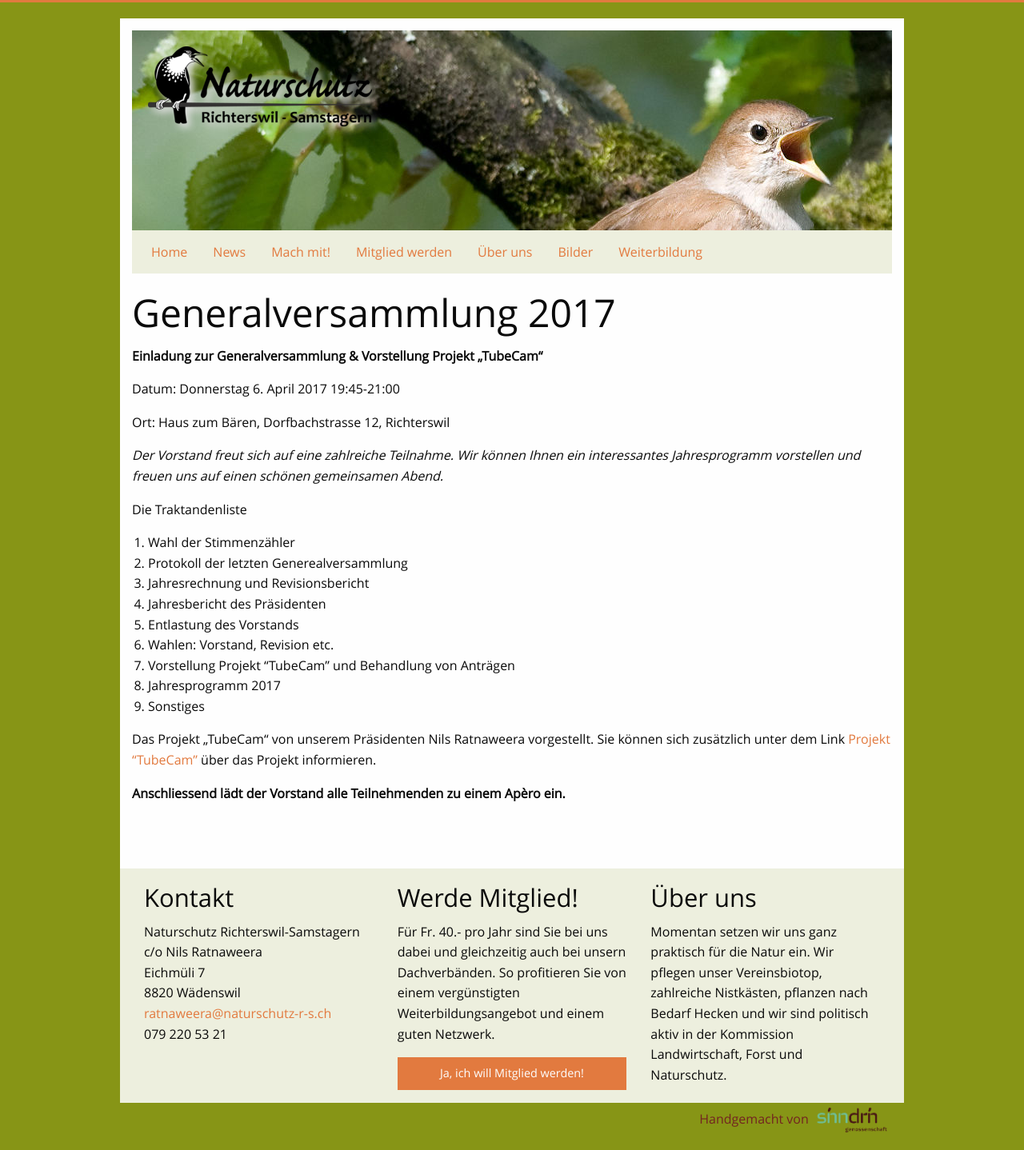
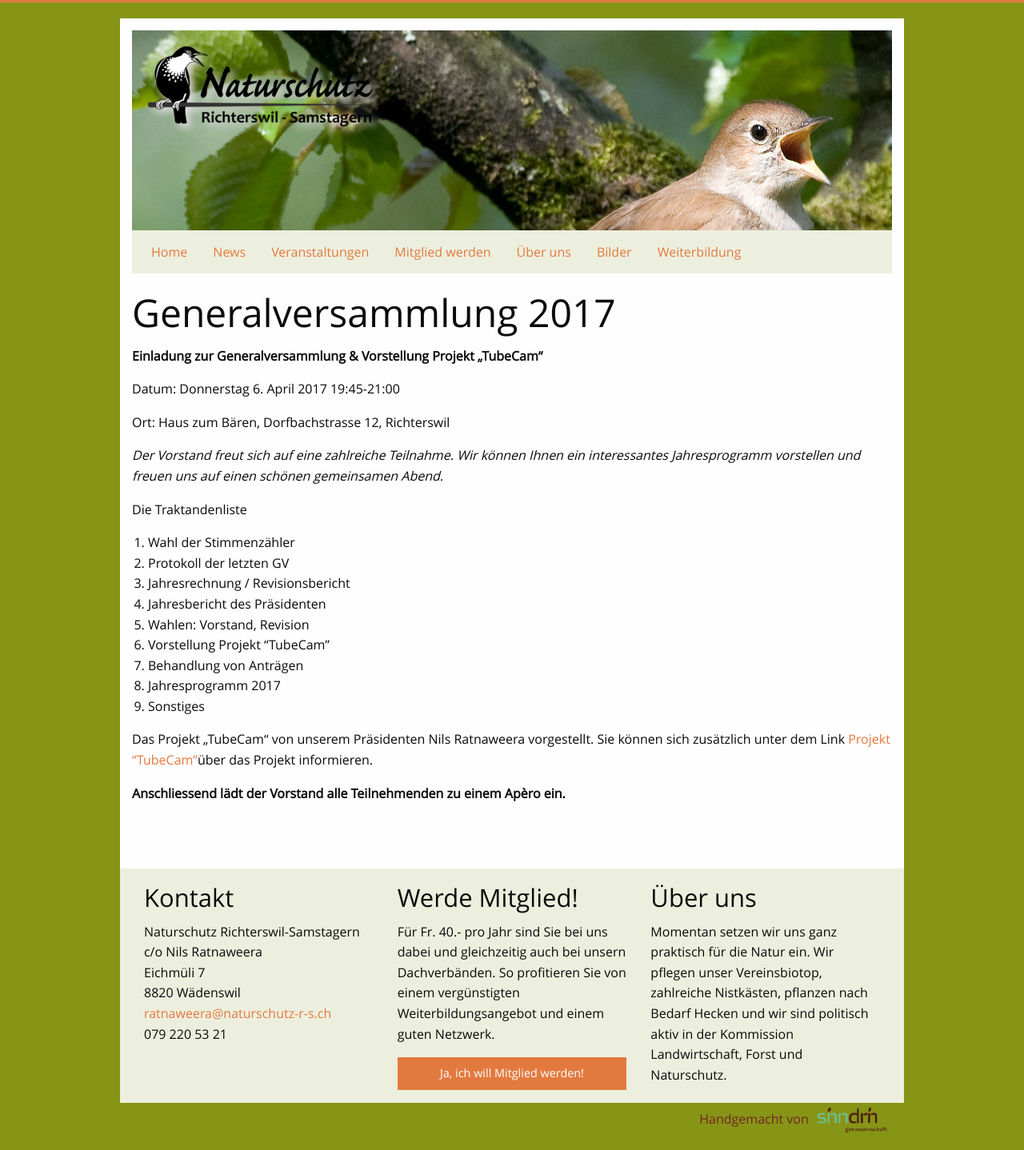
Before and after one commit to Naturschutz-Richterswil-Samstagern/Naturschutz-Richterswil-Samstagern.github.io, a Jekyll site: the page built from _posts/veranstaltungen/2017-04-06-gv-2017.md, in a window 1280 px wide. Shown: the whole page at 80% size. Built offline with Jekyll 4.4.1, drawn with Linux system fonts in a browser that asks for light colours.

Commit message:
Added veranstaltungen and removed Mach mit!

```diff
--- a/_includes/header.html
+++ b/_includes/header.html
@@ -23,7 +23,7 @@
         <ul class="vertical medium-horizontal menu">
           <li><a href="{{ site.baseurl }}/">Home</a></li>
           <li><a href="{{ site.baseurl }}/news/">News</a></li>
-          <li><a href="{{ site.baseurl }}/aktiv-werden-mitmachen/">Mach mit!</a></li>
+          <li><a href="{{ site.baseurl }}/veranstaltungen/">Veranstaltungen</a></li>
           <li><a href="{{ site.baseurl }}/mitglied-werden/">Mitglied werden</a></li>
           <li><a href="{{ site.baseurl }}/ueber-uns/">Über uns</a></li>
           <li><a href="{{ site.baseurl }}/bilder/">Bilder</a></li>
--- a/_pages/news.html
+++ b/_pages/news.html
@@ -4,6 +4,10 @@ title: News
 permalink: /news/
 headerimage: /images/header/news.jpg
 ---
+
+Beachte neben diesen News auch unsere <a href="/veranstaltungen/">Veranstaltungen</a>.
+
+<hr>
 
 <ul class="post-list">
   {% for post in site.categories.news %}
--- a/_posts/veranstaltungen/2017-04-06-gv-2017.md
+++ b/_posts/veranstaltungen/2017-04-06-gv-2017.md
@@ -23,17 +23,17 @@ _Der Vorstand freut sich auf eine zahlreiche Teilnahme. Wir können Ihnen ein in
 Die Traktandenliste
 
 1. Wahl der Stimmenzähler
-2. Protokoll der letzten Generealversammlung
-3. Jahresrechnung und Revisionsbericht
+2. Protokoll der letzten GV
+3. Jahresrechnung / Revisionsbericht
 4. Jahresbericht des Präsidenten
-5. Entlastung des Vorstands
-6. Wahlen: Vorstand, Revision etc.
-7. Vorstellung Projekt "TubeCam" und Behandlung von Anträgen
-5. Jahresprogramm 2017
-6. Sonstiges
+5. Wahlen: Vorstand, Revision
+6. Vorstellung Projekt "TubeCam"
+7. Behandlung von Anträgen
+8. Jahresprogramm 2017
+9. Sonstiges
 
 
 Das Projekt „TubeCam“ von unserem Präsidenten Nils Ratnaweera vorgestellt.
-Sie können sich zusätzlich unter  dem Link [Projekt "TubeCam"](https://www.zhaw.ch/de/lsfm/institute-zentren/iunr/integrative-oekologie/wildtiermanagement/referenzprojekte/tubecam/) über das Projekt informieren.
+Sie können sich zusätzlich unter  dem Link [Projekt "TubeCam"](https://www.zhaw.ch/de/lsfm/institute-zentren/iunr/integrative-oekologie/wildtiermanagement/referenzprojekte/tubecam/)über das Projekt informieren.
 
 **Anschliessend lädt der Vorstand alle Teilnehmenden zu einem Apèro ein.**
```
Also changed, not shown: _pages/aktiv-werden-mitmachen.md (deleted, +0 -18 lines), _posts/veranstaltungen/2016-11-04-exkursion-waldkauz.md (+1 -1 lines), index.html (+4 -4 lines), _posts/news/2017-01-25-gv-2017.md (line endings or trailing spaces).
